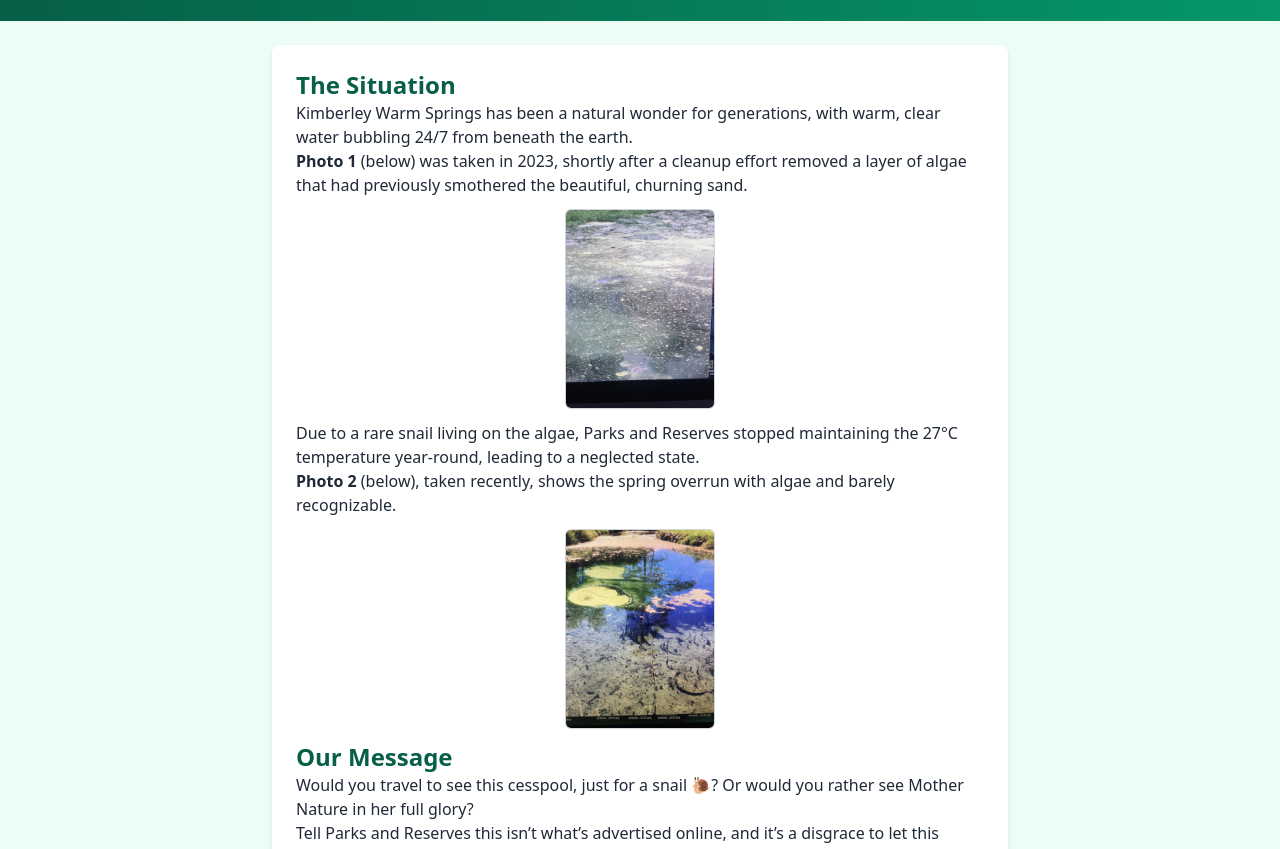
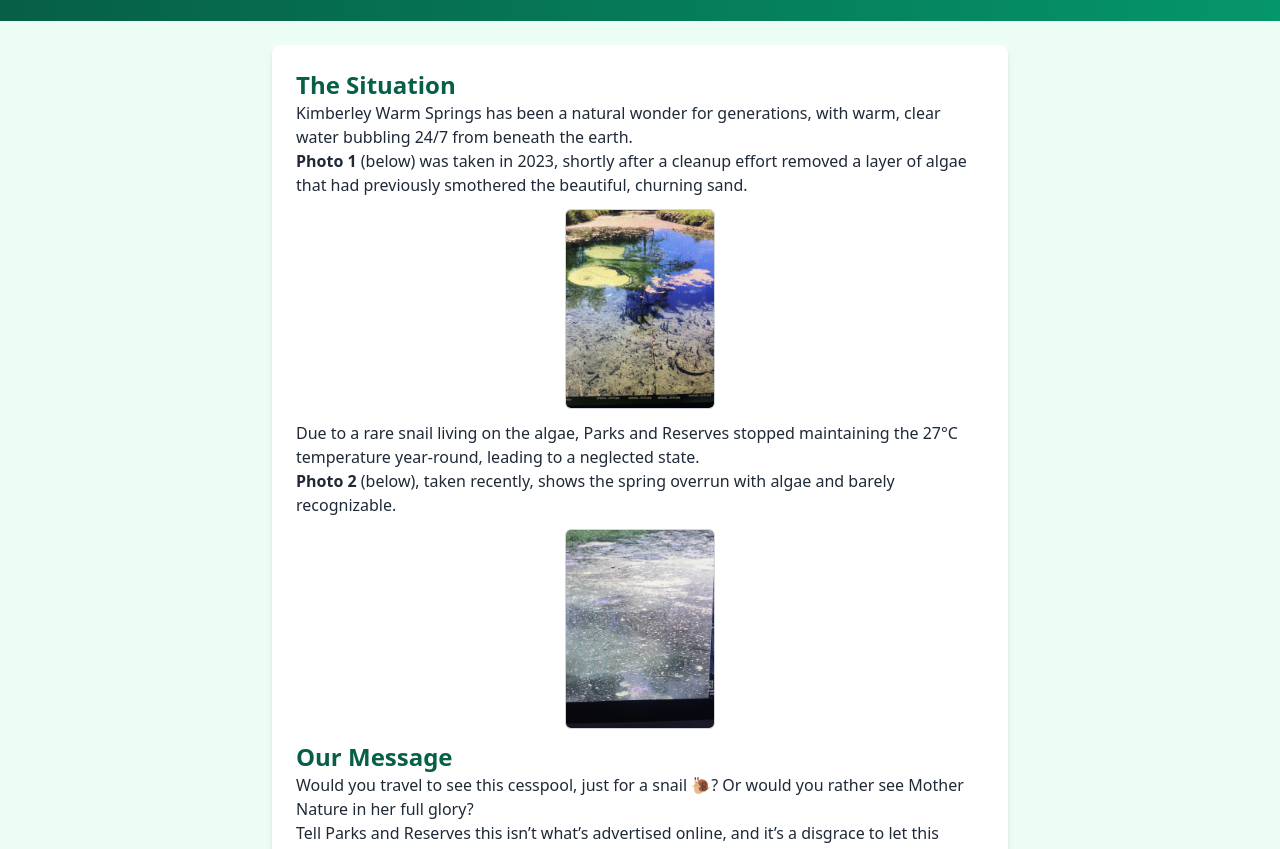
Before and after one commit to kimberleywarmsprings/kimberleywarmsprings, a plain HTML site: page index.html in a window 1280 px wide. Shown: the part 99-948 px from the top of the page. Drawn offline with nearby package versions, Linux system fonts and the light colour scheme; a script that the page names is missing.

Commit message:
Update index.html

```diff
--- a/index.html
+++ b/index.html
@@ -37,14 +37,14 @@
       <p>
         <strong>Photo 1</strong> (below) was taken in 2023, shortly after a cleanup effort removed a layer of algae that had previously smothered the beautiful, churning sand.
       </p>
-      <img src="./images/image1.jpg" alt="Photo 1 – Kimberley Springs after 2023 cleanup" class="mx-auto my-3">
+      <img src="./images/image2.jpg" alt="Photo 1 – Kimberley Springs after 2023 cleanup" class="mx-auto my-3">
       <p>
         Due to a rare snail living on the algae, Parks and Reserves stopped maintaining the 27°C temperature year-round, leading to a neglected state.
       </p>
       <p>
         <strong>Photo 2</strong> (below), taken recently, shows the spring overrun with algae and barely recognizable.
       </p>
-      <img src="./images/image2.jpg" alt="Photo 2 – Kimberley Springs current state" class="mx-auto my-3">
+      <img src="./images/image1.jpg" alt="Photo 2 – Kimberley Springs current state" class="mx-auto my-3">
 
       <h2 class="text-xl md:text-2xl font-semibold text-green-800">Our Message</h2>
       <p>
@@ -62,6 +62,7 @@
         <hyvor-talk-comments
           website-id="13854"
           page-id="kimberley-warm-springs"
+          reactions-enabled="false"
         ></hyvor-talk-comments>
       </div>
     </section>
```
